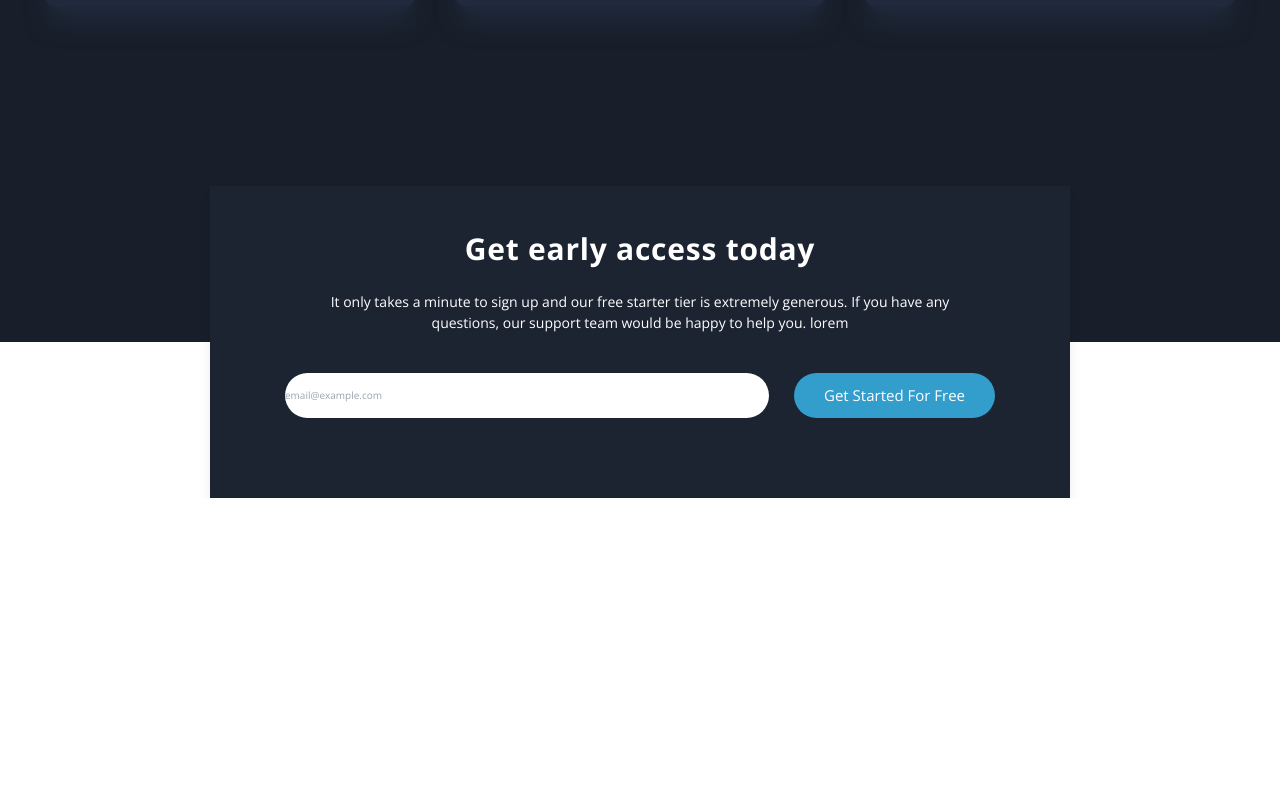
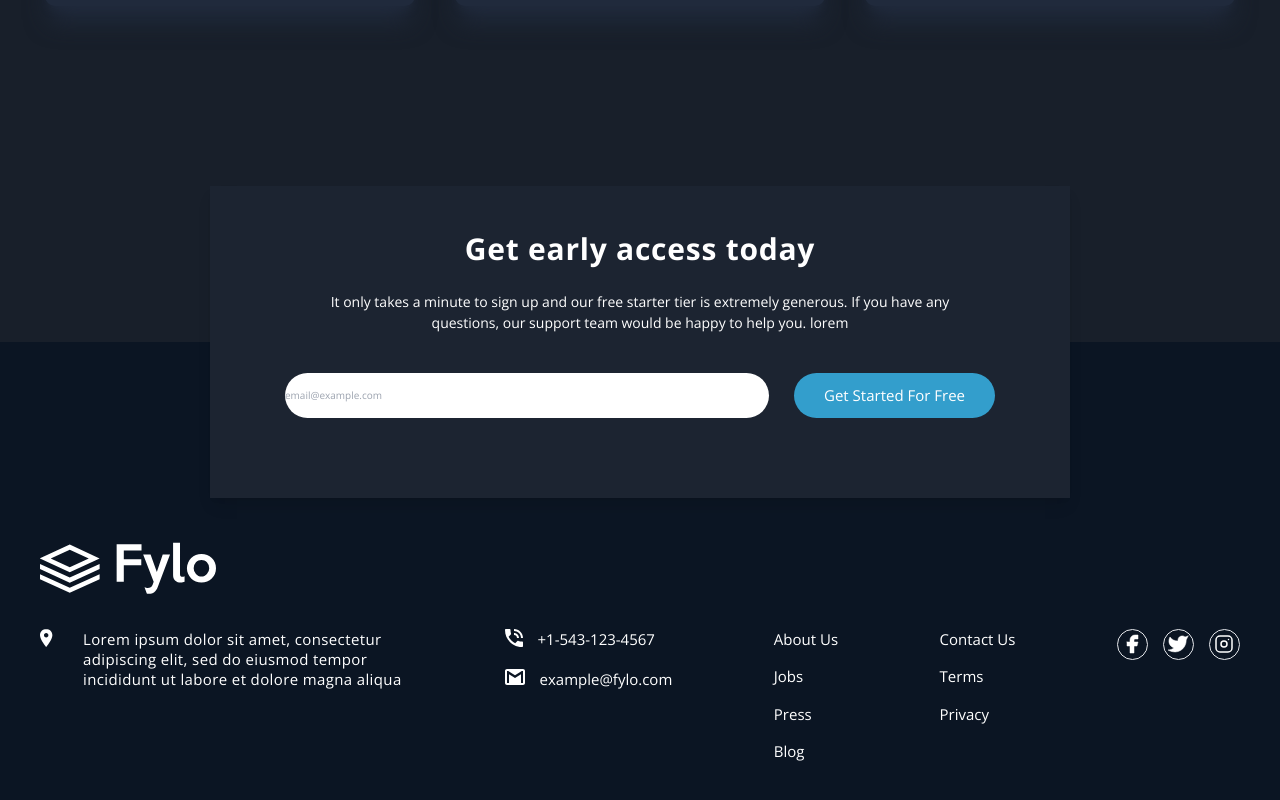
Before and after one commit to olaknowct/fylo, a React (Create React App) app: page / in a window 1280 px wide. Shown: the part 2763-3563 px from the top of the page. Before the commit the page ends 3261 px from the top, so only its background shows below. Built offline with nearby package versions, Linux system fonts and the light colour scheme.

Commit message:
footer component

```diff
--- a/src/App.jsx
+++ b/src/App.jsx
@@ -1,4 +1,5 @@
 import './App.css';
+import Footer from './component/footer/footer.component';
 import Header from './component/header/header.component';
 import Main from './component/main/main.component';
 
@@ -7,6 +8,7 @@ const App = () => {
     <div className='bg-darkBlue3 text-whiteNeutral font-opensans'>
       <Header />
       <Main />
+      <Footer />
     </div>
   );
 };
--- /dev/null
+++ b/src/component/footer/footer.component.jsx
@@ -0,0 +1,63 @@
+import { ReactComponent as FyloLogo } from '../../images/logo-dark-mode.svg';
+import { ReactComponent as Location } from '../../images/icon-location.svg';
+import { ReactComponent as Twtr } from '../../images/twitter.svg';
+import { ReactComponent as Fb } from '../../images/facebook.svg';
+import { ReactComponent as Ig } from '../../images/instagram.svg';
+import { ReactComponent as Phone } from '../../images/icon-phone.svg';
+import { ReactComponent as Email } from '../../images/icon-email.svg';
+
+const Footer = () => {
+  return (
+    <footer className='bg-darkBlue2'>
+      <div className=' py-[20rem] max-w-[120rem] mx-auto flex flex-col gap-14'>
+        <a href='#fylo'>
+          <FyloLogo />
+        </a>
+        <nav className='flex text-2xl flex-row justify-between'>
+          <p className=' gap-12 flex flex-row tracking-wide'>
+            <Location />
+            <span className='max-w-lg'>
+              Lorem ipsum dolor sit amet, consectetur adipiscing elit, sed do eiusmod tempor
+              incididunt ut labore et dolore magna aliqua
+            </span>
+          </p>
+          <ul className='flex flex-col gap-8'>
+            <li className='flex gap-6'>
+              <Phone />
+              +1-543-123-4567
+            </li>
+            <li className='flex gap-6'>
+              <Email />
+              example@fylo.com
+            </li>
+          </ul>
+          <ul className='flex flex-col gap-7'>
+            <li>About Us</li>
+            <li>Jobs</li>
+            <li>Press</li>
+            <li>Blog</li>
+          </ul>
+          <ul className='flex flex-col gap-7'>
+            <li>Contact Us</li>
+            <li>Terms</li>
+            <li>Privacy</li>
+          </ul>
+          <ul className='flex items-center justify-center flex-row self-start  gap-6'>
+            <li className='p-1 rounded-full border'>
+              <Fb />
+            </li>
+            <li className='p-1 rounded-full border'>
+              <Twtr />
+            </li>
+
+            <li className='p-1 rounded-full border'>
+              <Ig />
+            </li>
+          </ul>
+        </nav>
+      </div>
+    </footer>
+  );
+};
+
+export default Footer;
```
